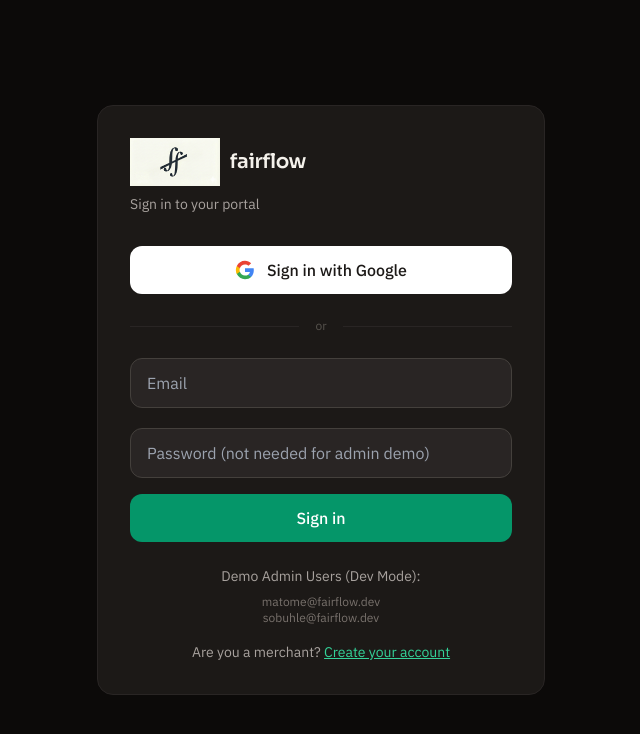
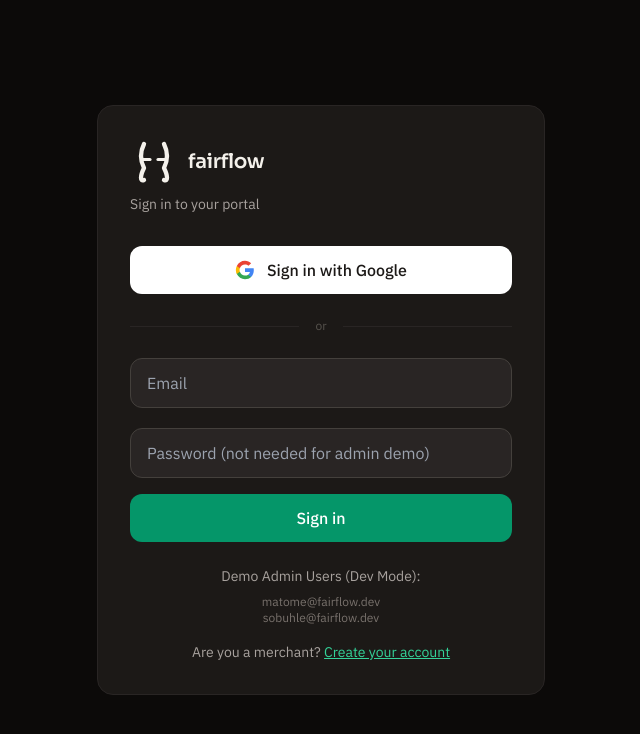
Before and after one commit to MatomeMb/FairFlow, a React (Vite) app in the folder packages/auth-portal/: page /login in a window 1280 px wide. Shown: the top 734 px of the page, without its empty margins (319-959 px from the left). Built offline with nearby package versions, Linux system fonts and the light colour scheme; no server answers.

Commit message:
Polish fairflow logo system with crisp SVG branding
Co-authored-by: Matome Mbowene <MatomeMb@users.noreply.github.com>

```diff
--- a/packages/auth-portal/index.html
+++ b/packages/auth-portal/index.html
@@ -2,7 +2,7 @@
 <html lang="en">
   <head>
     <meta charset="UTF-8" />
-    <link rel="icon" type="image/svg+xml" href="/vite.svg" />
+    <link rel="icon" type="image/svg+xml" href="/favicon.svg" />
     <meta name="viewport" content="width=device-width, initial-scale=1.0" />
     <meta
       name="description"
@@ -11,7 +11,7 @@
     <link rel="preconnect" href="https://fonts.googleapis.com" />
     <link rel="preconnect" href="https://fonts.gstatic.com" crossorigin />
     <link
-      href="https://fonts.googleapis.com/css2?family=Instrument+Sans:wght@400;500;600&display=swap"
+      href="https://fonts.googleapis.com/css2?family=Instrument+Sans:wght@400;500;600&family=Sora:wght@600&display=swap"
       rel="stylesheet"
     />
     <title>fairflow</title>
--- a/packages/auth-portal/src/components/FairflowLogo.tsx
+++ b/packages/auth-portal/src/components/FairflowLogo.tsx
@@ -2,6 +2,70 @@ interface FairflowLogoProps {
   markHeight?: number;
   showWordmark?: boolean;
   variant?: "light" | "dark";
+}
+
+interface LogoMarkProps {
+  size: number;
+  color: string;
+}
+
+/** Stylized "ff" as crossed double integral mark for fairflow. */
+function LogoMark({ size, color }: LogoMarkProps) {
+  const stroke = Math.max(2, size * 0.09);
+  const barStroke = Math.max(1.6, size * 0.065);
+
+  return (
+    <svg
+      width={size}
+      height={size}
+      viewBox="0 0 48 48"
+      fill="none"
+      aria-hidden
+      style={{
+        display: "block",
+        filter: "none",
+        mixBlendMode: "normal",
+        shapeRendering: "geometricPrecision",
+      }}
+    >
+      <path
+        d="M14 6 C 10 14 10 22 14 30 C 10 38 10 44 14 42"
+        stroke={color}
+        strokeWidth={stroke}
+        strokeLinecap="round"
+        strokeLinejoin="round"
+        vectorEffect="non-scaling-stroke"
+      />
+      <path
+        d="M34 6 C 38 14 38 22 34 30 C 38 38 38 44 34 42"
+        stroke={color}
+        strokeWidth={stroke}
+        strokeLinecap="round"
+        strokeLinejoin="round"
+        vectorEffect="non-scaling-stroke"
+      />
+      <line
+        x1="12"
+        y1="21.5"
+        x2="20"
+        y2="21.5"
+        stroke={color}
+        strokeWidth={barStroke}
+        strokeLinecap="round"
+        vectorEffect="non-scaling-stroke"
+      />
+      <line
+        x1="28"
+        y1="21.5"
+        x2="36"
+        y2="21.5"
+        stroke={color}
+        strokeWidth={barStroke}
+        strokeLinecap="round"
+        vectorEffect="non-scaling-stroke"
+      />
+    </svg>
+  );
 }
 
 export function FairflowLogo({
@@ -10,24 +74,33 @@ export function FairflowLogo({
   variant = "light",
 }: FairflowLogoProps) {
   const wordSize = Math.round(markHeight * 0.42);
-  const wordColor = variant === "dark" ? "#F4F1EB" : "#1B2330";
+  const markColor = variant === "dark" ? "#F4F1EB" : "#1B2330";
+  const wordColor = markColor;
 
   return (
-    <div style={{ display: "flex", alignItems: "center", gap: 10 }}>
-      <img
-        src="/fairflow-logo.png"
-        alt="fairflow"
+    <div
+      className="fairflow-logo"
+      style={{
+        display: "flex",
+        alignItems: "center",
+        gap: 10,
+        isolation: "isolate",
+      }}
+    >
+      <div
+        aria-label="fairflow"
+        role="img"
         style={{
-          height: markHeight,
-          width: "auto",
-          display: "block",
           filter: "none",
+          mixBlendMode: "normal",
         }}
-      />
+      >
+        <LogoMark size={markHeight} color={markColor} />
+      </div>
       {showWordmark && (
         <span
           style={{
-            fontFamily: "'Sora', 'IBM Plex Sans', system-ui, sans-serif",
+            fontFamily: "'Sora', 'Instrument Sans', 'IBM Plex Sans', system-ui, sans-serif",
             fontWeight: 600,
             fontSize: wordSize,
             letterSpacing: "-0.02em",
--- a/packages/auth-portal/src/index.css
+++ b/packages/auth-portal/src/index.css
@@ -24,3 +24,10 @@ body {
   min-width: 320px;
   min-height: 100vh;
 }
+
+/* Keep logo rendering clean even inside tinted parent containers. */
+.fairflow-logo,
+.fairflow-logo svg {
+  filter: none !important;
+  mix-blend-mode: normal !important;
+}
```
Also changed, not shown: packages/auth-portal/public/fairflow-logo.svg (added), packages/auth-portal/public/favicon.svg (added).
